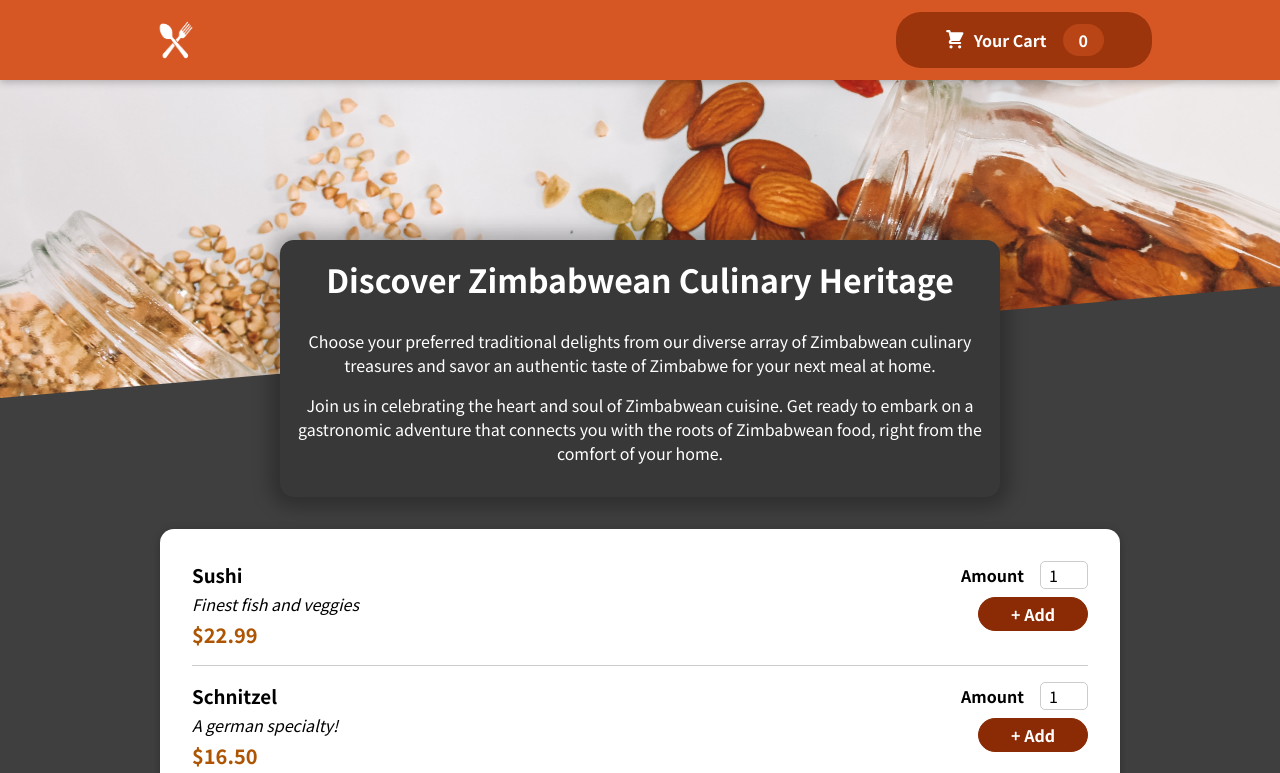
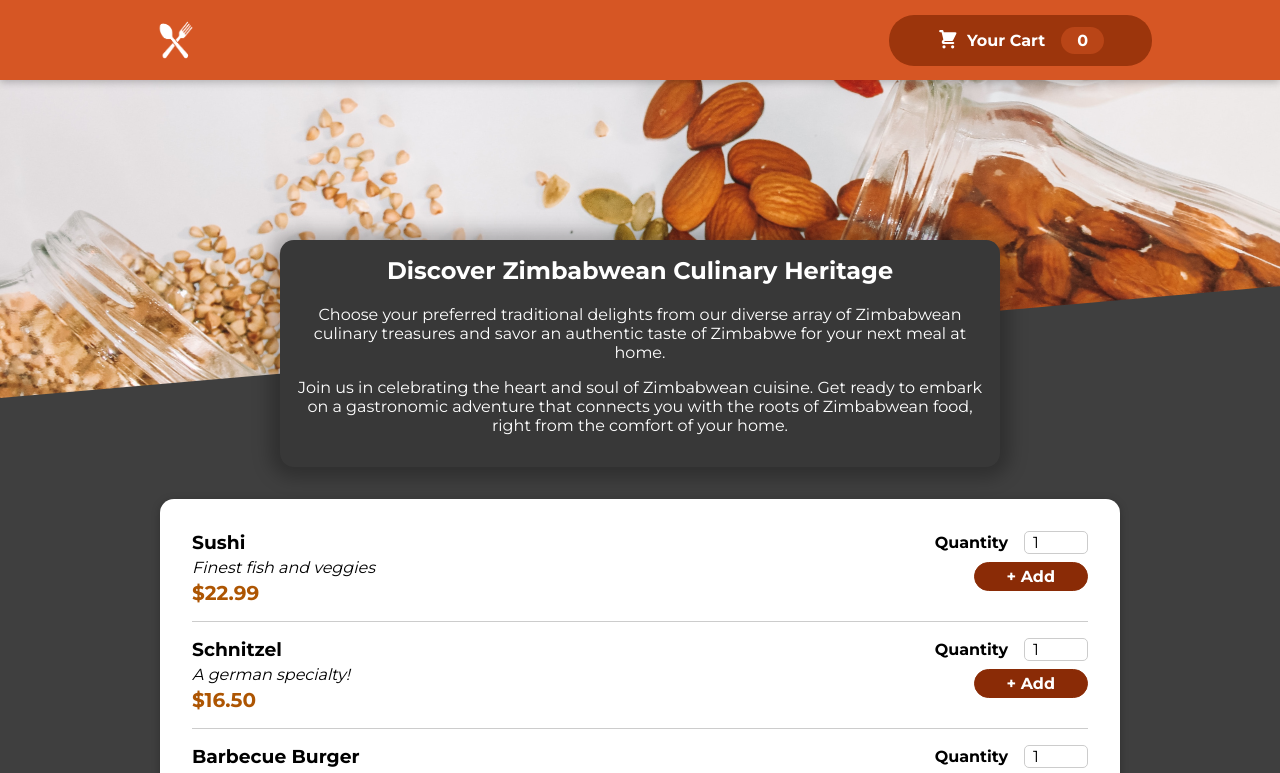
Before and after one commit to Amen-Musingarimi/dura-frontend, a React (Create React App) app: page / in a window 1280 px wide. Shown: the top 773 px of the page. Built offline with nearby package versions, Linux system fonts and the light colour scheme.

Commit message:
Style the home page

```diff
--- a/package.json
+++ b/package.json
@@ -8,6 +8,7 @@
     "@testing-library/user-event": "^12.5.0",
     "react": "^18.0.0",
     "react-dom": "^18.0.0",
+    "react-icons": "^4.10.1",
     "react-scripts": "^5.0.1",
     "web-vitals": "^0.2.4"
   },
--- a/src/components/Cart/Cart.js
+++ b/src/components/Cart/Cart.js
@@ -1,9 +1,9 @@
 import { useContext } from 'react';
-
 import Modal from '../UI/Modal';
 import CartItem from './CartItem';
 import classes from './Cart.module.css';
 import CartContext from '../../store/cart-context';
+import { AiOutlineClose } from 'react-icons/ai';
 
 const Cart = (props) => {
   const cartCtx = useContext(CartContext);
@@ -19,8 +19,18 @@ const Cart = (props) => {
     cartCtx.addItem({ ...item, amount: 1 });
   };
 
+  const clearCartHandler = () => {
+    cartCtx.clearCart();
+    props.onClose();
+  };
+
   const cartItems = (
     <ul className={classes['cart-items']}>
+      <div className={classes.closeBtnConntainer}>
+        <button className={classes.closeButton} onClick={props.onClose}>
+          <AiOutlineClose />
+        </button>
+      </div>
       {cartCtx.items.map((item) => (
         <CartItem
           key={item.id}
@@ -42,8 +52,8 @@ const Cart = (props) => {
         <span>{totalAmount}</span>
       </div>
       <div className={classes.actions}>
-        <button className={classes['button--alt']} onClick={props.onClose}>
-          Close
+        <button className={classes['button--alt']} onClick={clearCartHandler}>
+          Cancel
         </button>
         {hasItems && <button className={classes.button}>Order</button>}
       </div>
--- a/src/components/Cart/Cart.module.css
+++ b/src/components/Cart/Cart.module.css
@@ -17,6 +17,25 @@
 
 .actions {
   text-align: right;
+}
+
+.closeBtnConntainer {
+  display: flex;
+  justify-content: flex-end;
+}
+
+.closeButton {
+  display: flex;
+  justify-content: center;
+  align-items: center;
+  border: none;
+  background-color: #fff;
+  font-weight: 800;
+  font-size: 1.5rem;
+  color: #8a2b06;
+  padding-right: 1rem;
+  align-self: flex-end;
+  cursor: pointer;
 }
 
 .actions button {
--- a/src/components/Meals/MealItem/MealItemForm.js
+++ b/src/components/Meals/MealItem/MealItemForm.js
@@ -1,5 +1,4 @@
 import { useRef, useState } from 'react';
-
 import Input from '../../UI/Input';
 import classes from './MealItemForm.module.css';
 
@@ -13,11 +12,7 @@ const MealItemForm = (props) => {
     const enteredAmount = amountInputRef.current.value;
     const enteredAmountNumber = +enteredAmount;
 
-    if (
-      enteredAmount.trim().length === 0 ||
-      enteredAmountNumber < 1 ||
-      enteredAmountNumber > 5
-    ) {
+    if (enteredAmount.trim().length === 0 || enteredAmountNumber < 1) {
       setAmountIsValid(false);
       return;
     }
@@ -29,18 +24,18 @@ const MealItemForm = (props) => {
     <form className={classes.form} onSubmit={submitHandler}>
       <Input
         ref={amountInputRef}
-        label='Amount'
+        label="Quantity"
         input={{
-          id: 'amount_' + props.id,
+          id: 'quantity_' + props.id,
           type: 'number',
           min: '1',
-          max: '5',
+          max: '1000',
           step: '1',
           defaultValue: '1',
         }}
       />
       <button>+ Add</button>
-      {!amountIsValid && <p>Please enter a valid amount (1-5).</p>}
+      {!amountIsValid && <p>Please enter a valid amount.</p>}
     </form>
   );
 };
--- a/src/components/Meals/MealsSummary.module.css
+++ b/src/components/Meals/MealsSummary.module.css
@@ -13,6 +13,10 @@
 }
 
 .summary h2 {
-  font-size: 2rem;
+  font-size: 1.5rem;
   margin-top: 0;
 }
+
+.summary p {
+  font-size: 1rem;
+}
--- a/src/components/UI/Input.js
+++ b/src/components/UI/Input.js
@@ -1,5 +1,4 @@
 import React from 'react';
-
 import classes from './Input.module.css';
 
 const Input = React.forwardRef((props, ref) => {
--- a/src/components/UI/Input.module.css
+++ b/src/components/UI/Input.module.css
@@ -10,9 +10,10 @@
 }
 
 .input input {
-  width: 3rem;
+  width: 4rem;
   border-radius: 5px;
   border: 1px solid #ccc;
   font: inherit;
   padding-left: 0.5rem;
+  outline: none;
 }
--- a/src/index.css
+++ b/src/index.css
@@ -1,11 +1,11 @@
-@import url('https://fonts.googleapis.com/css2?family=Noto+Sans+JP:wght@400;700&display=swap');
+@import url('https://fonts.googleapis.com/css2?family=Montserrat:wght@300;400;500;600;700&display=swap');
 
 * {
   box-sizing: border-box;
 }
 
 html {
-  font-family: 'Noto Sans JP', sans-serif;
+  font-family: 'Montserrat', sans-serif;
 }
 
 body {
--- a/src/store/CartProvider.js
+++ b/src/store/CartProvider.js
@@ -42,7 +42,7 @@ const cartReducer = (state, action) => {
     const updatedTotalAmount = state.totalAmount - existingItem.price;
     let updatedItems;
     if (existingItem.amount === 1) {
-      updatedItems = state.items.filter(item => item.id !== action.id);
+      updatedItems = state.items.filter((item) => item.id !== action.id);
     } else {
       const updatedItem = { ...existingItem, amount: existingItem.amount - 1 };
       updatedItems = [...state.items];
@@ -51,8 +51,12 @@ const cartReducer = (state, action) => {
 
     return {
       items: updatedItems,
-      totalAmount: updatedTotalAmount
+      totalAmount: updatedTotalAmount,
     };
+  }
+
+  if (action.type === 'CLEAR') {
+    return defaultCartState;
   }
 
   return defaultCartState;
@@ -72,11 +76,16 @@ const CartProvider = (props) => {
     dispatchCartAction({ type: 'REMOVE', id: id });
   };
 
+  const clearCartHandler = () => {
+    dispatchCartAction({ type: 'CLEAR' });
+  };
+
   const cartContext = {
     items: cartState.items,
     totalAmount: cartState.totalAmount,
     addItem: addItemToCartHandler,
     removeItem: removeItemFromCartHandler,
+    clearCart: clearCartHandler,
   };
 
   return (
--- a/src/store/cart-context.js
+++ b/src/store/cart-context.js
@@ -4,7 +4,8 @@ const CartContext = React.createContext({
   items: [],
   totalAmount: 0,
   addItem: (item) => {},
-  removeItem: (id) => {}
+  removeItem: (id) => {},
+  clearCart: () => {},
 });
 
 export default CartContext;
```
Also changed, not shown: src/components/Meals/MealItem/MealItemForm.module.css (line endings or trailing spaces), 1 other file (tests, documents, lock files or other folders).
